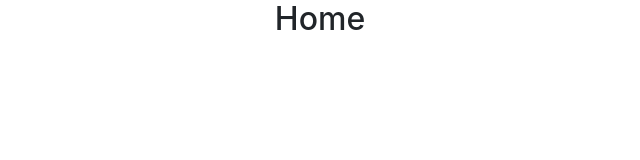
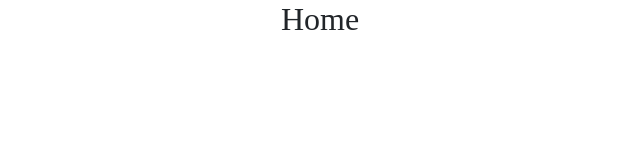
Before and after one commit to MHRatul/Firebase-Blog-App, a React (Create React App) app: page / in a window 1280 px wide. Shown: the top 160 px of the page, without its empty margins (320-960 px from the left). Built offline with nearby package versions, Linux system fonts and the light colour scheme.

Commit message:
Routing in App

```diff
--- a/src/App.js
+++ b/src/App.js
@@ -1,13 +1,26 @@
-import logo from './logo.svg';
+// import logo from './logo.svg';
 import './App.css';
 import Home from "./pages/Home";
+import {Routes, Route} from "react-router-dom"
 import { ToastContainer } from "react-toastify";
 import "react-toastify/dist/ReactToastify.css";
+import Detail from "./pages/Detail";
+import AddEditBlog from './pages/AddEditBlog';
+import About from './pages/About';
+import NotFound from './pages/NotFound';
 
 function App() {
   return (
     <div className="App">
-        <Home/>
+      <ToastContainer/>
+    <Routes>
+      <Route path="/" element={<Home />}/>
+      <Route path="/detail/:id" element={<Detail />}/>
+      <Route path="/create" element={<AddEditBlog />}/>
+      <Route path="/update/:id" element={<AddEditBlog />}/>
+      <Route path="/about" element={<About />}/>
+      <Route path="*" element={<NotFound />}/>
+    </Routes>
     </div>
   );
 }
--- a/src/index.css
+++ b/src/index.css
@@ -1,8 +1,7 @@
 body {
   margin: 0;
-  font-family: -apple-system, BlinkMacSystemFont, 'Segoe UI', 'Roboto', 'Oxygen',
-    'Ubuntu', 'Cantarell', 'Fira Sans', 'Droid Sans', 'Helvetica Neue',
-    sans-serif;
+  font-family: 'Poppins';
+  line-height: 1.5;
   -webkit-font-smoothing: antialiased;
   -moz-osx-font-smoothing: grayscale;
 }
--- a/src/index.js
+++ b/src/index.js
@@ -2,12 +2,15 @@ import React from 'react';
 import ReactDOM from 'react-dom/client';
 import './index.css';
 import App from './App';
+import {BrowserRouter} from "react-router-dom";
 import reportWebVitals from './reportWebVitals';
 
 const root = ReactDOM.createRoot(document.getElementById('root'));
 root.render(
   <React.StrictMode>
+    <BrowserRouter>
     <App />
+    </BrowserRouter>
   </React.StrictMode>
 );
 
```
Also changed, not shown: src/stule.scss (deleted), src/style.scss (added).
